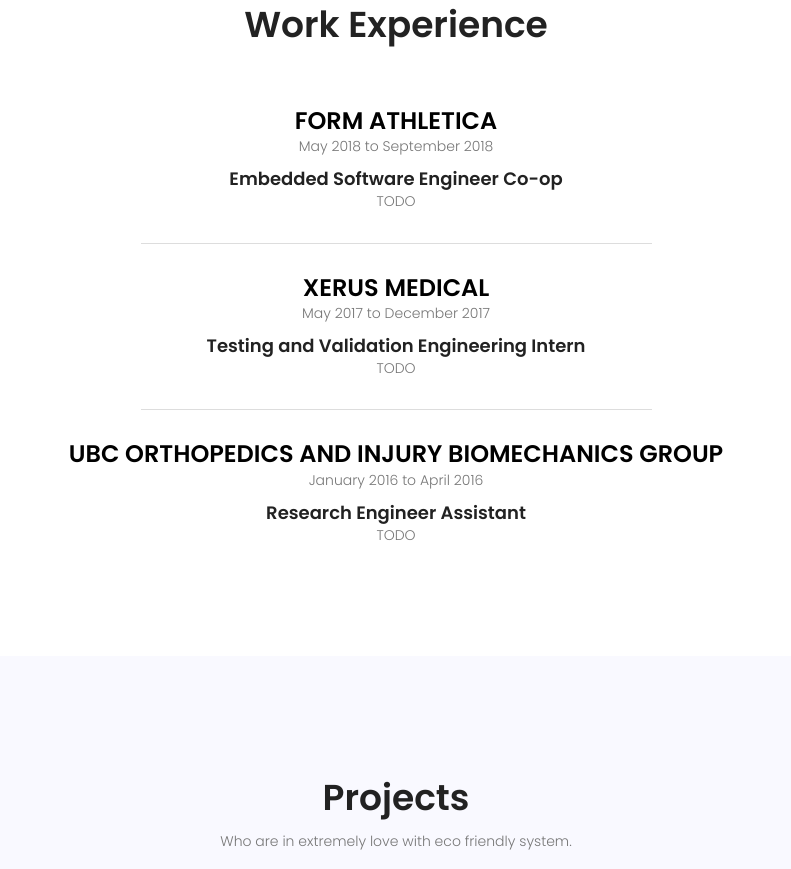
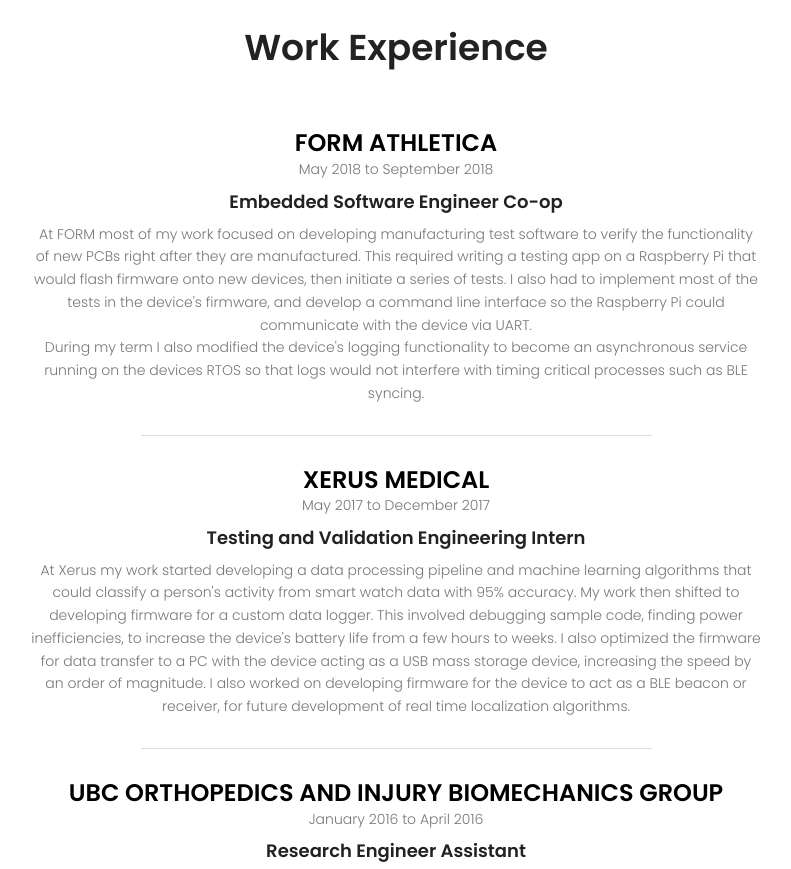
Before and after one commit to jkillam/jkillam.github.io, a plain HTML site: page index.html in a window 1280 px wide. Shown: the part 952-1821 px from the top of the page, without its empty margins (244-1035 px from the left). Drawn offline with nearby package versions, Linux system fonts and the light colour scheme.

Commit message:
tmp work

```diff
--- a/index.html
+++ b/index.html
@@ -35,7 +35,7 @@
 				<header class="default-header">
 					<nav class="navbar navbar-expand-lg  navbar-light">
 						<div class="container">
-							  <a class="navbar-brand" href="index.html">
+							  <a class="navbar-brand" href="">
 							  	<img src="img/initials.png" alt="" width="50px">
 							  </a>
 							  <button class="navbar-toggler" type="button" data-toggle="collapse" data-target="#navbarSupportedContent" aria-controls="navbarSupportedContent" aria-expanded="false" aria-label="Toggle navigation">
@@ -99,6 +99,7 @@
 								I will be graduating in April 2019 with a specialization in Electrical Engineering and
 								a Minor in Commerce. Most of my work experience is in software, with an emphasis on
 								embedded systems and machine learning.
+                                <br>TODO: Add more
 							</p>
 						</div>
 					</div>
@@ -124,9 +125,20 @@
 									Form Athletica
 								</a></h3>
 								<p>May 2018 to September 2018<br></p>
-								<h4 class="mt-10">Embedded Software Engineer Co-op</h4>
+								<h4 class="mt-10 mb-10">Embedded Software Engineer Co-op</h4>
 								<p>
-									TODO
+									At FORM most of my work focused on developing manufacturing test software to verify
+									the functionality of new PCBs right after they are manufactured. This required writing a
+                                    testing app on a Raspberry Pi that would flash firmware onto new devices, then initiate a
+                                    series of tests. I also had to implement most of the tests in the device's firmware,
+                                    and develop a command line interface so the Raspberry Pi could communicate with the device via
+                                    UART.
+                                </p>
+                                <p>
+                                    During my term I also modified the device's logging functionality to become an asynchronous
+                                    service running on the devices RTOS so that logs would not interfere with timing critical
+                                    processes such as BLE syncing.
+
 								</p>
 							</div>
 							<div class="btm-border d-block mx-auto"></div>
@@ -135,9 +147,19 @@
 									Xerus Medical
 								</a></h3>
 								<p>May 2017 to December 2017</p>
-								<h4 class="mt-10">Testing and Validation Engineering Intern</h4>
+								<h4 class="mt-10 mb-10">Testing and Validation Engineering Intern</h4>
 								<p>
-									TODO
+									At Xerus my work started developing a data processing pipeline and machine learning algorithms
+                                    that could classify a person's activity from smart watch data with 95% accuracy. My work
+                                    then shifted to developing firmware for a custom data logger. This involved debugging sample
+                                    code, finding power inefficiencies, to increase the device's battery life from a few hours to
+                                    weeks. I also optimized the firmware for data transfer to a PC with the device acting as a
+                                    USB mass storage device, increasing the speed by an order of magnitude. I also worked on
+                                    developing firmware for the device to act as a BLE beacon or receiver, for future development
+                                    of real time localization algorithms.
+                                </p>
+                                <p>
+
 								</p>
 							</div>
 							<div class="btm-border d-block mx-auto"></div>
@@ -146,7 +168,7 @@
 									UBC Orthopedics and Injury Biomechanics Group
 								</a></h3>
 								<p>January 2016 to April 2016</p>
-								<h4 class="mt-10">Research Engineer Assistant</h4>
+								<h4 class="mt-10 mb-10">Research Engineer Assistant</h4>
 								<p>
 									TODO
 								</p>
```
